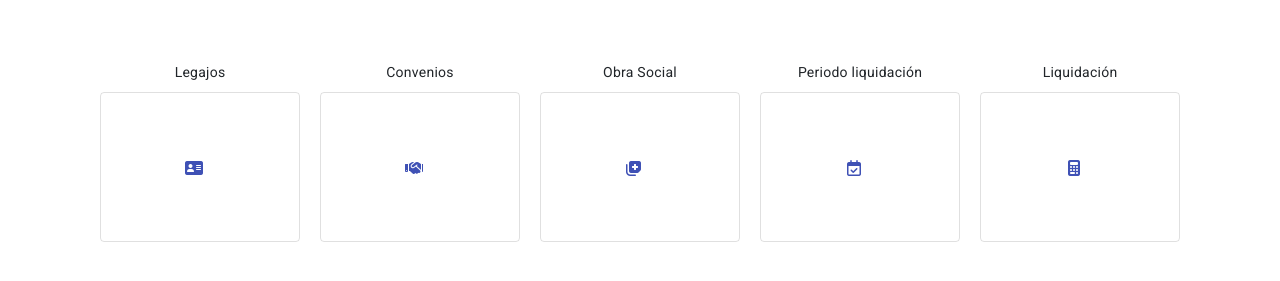
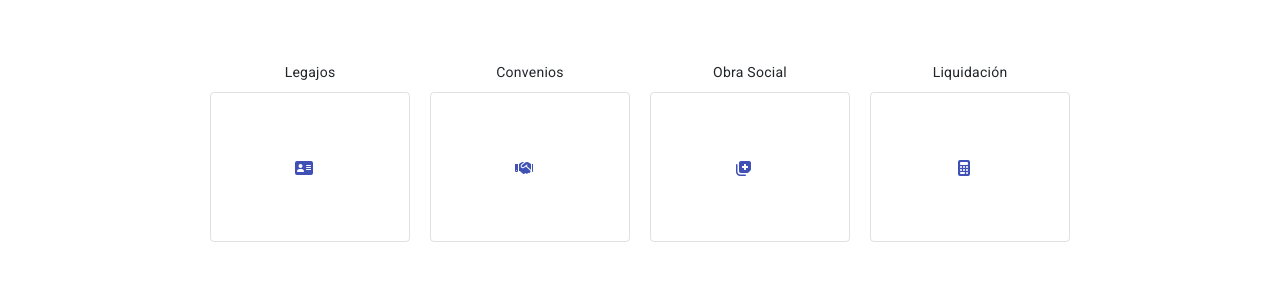
Before and after one commit to Soledad1988/sueldosFrontEnd, an Angular app: page /menu in a window 1280 px wide. Shown: the part 629-910 px from the top of the page. Built offline with nearby package versions, Linux system fonts and the light colour scheme.

Commit message:
cambios en componente principal

```diff
--- a/src/app/componenets/home/home.component.html
+++ b/src/app/componenets/home/home.component.html
@@ -29,18 +29,11 @@
 
         <div style="text-align: center;">
             <label for="btn1" style="display: block; margin-bottom: 10px;">Obra Social</label>
-            <a href="#" style="text-decoration: none;">
+            <a href="/obrasocial" style="text-decoration: none;">
                 <button id="btn1" mat-stroked-button class="mat-primary" style="width: 200px; height: 150px;">
                     <mat-icon style="font-size: 16px;"><i class="fas fa-notes-medical" aria-hidden="true"></i></mat-icon>
                 </button>
             </a>
-        </div>
-
-        <div style="text-align: center;">
-            <label for="btn2" style="display: block; margin-bottom: 10px;">Periodo liquidación</label>
-            <button id="btn2" mat-stroked-button class="mat-primary" style="width: 200px; height: 150px;">
-                <mat-icon style="font-size: 16px;"><i class="fa fa-calendar-check-o" aria-hidden="true"></i></mat-icon>
-            </button>
         </div>
 
         <div style="text-align: center;">
```
